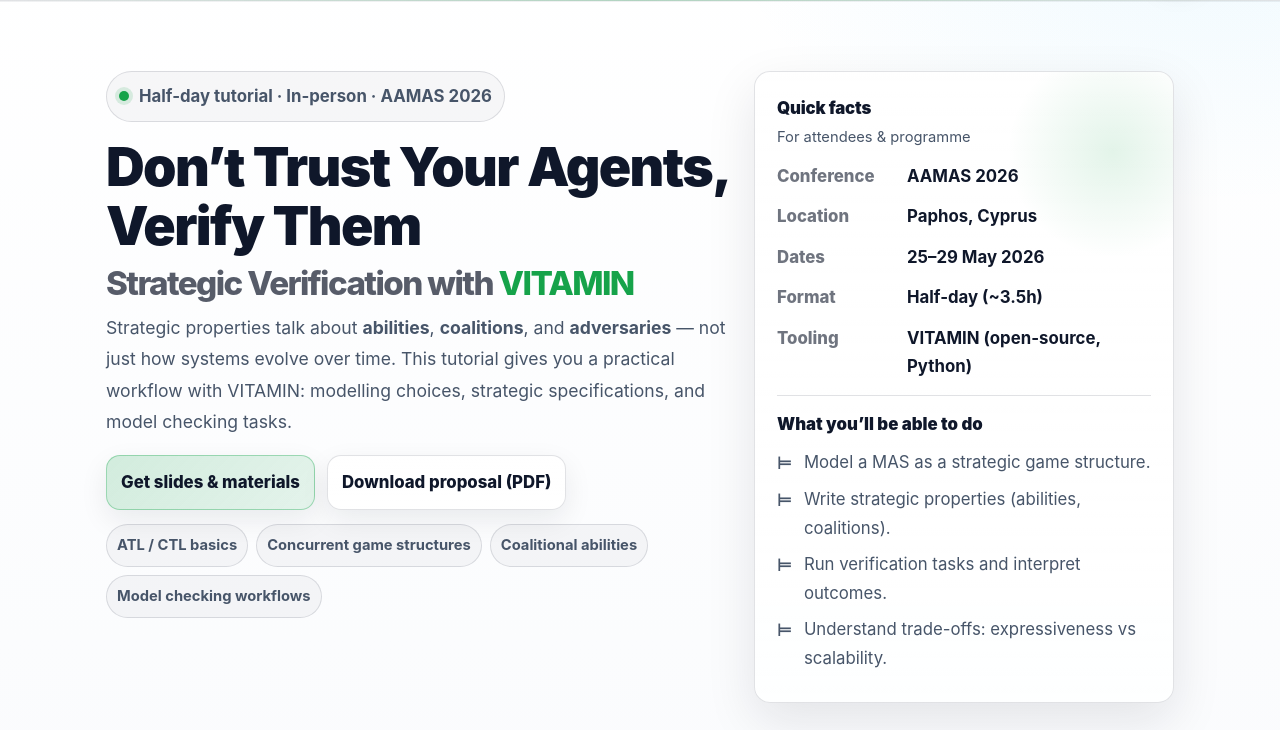
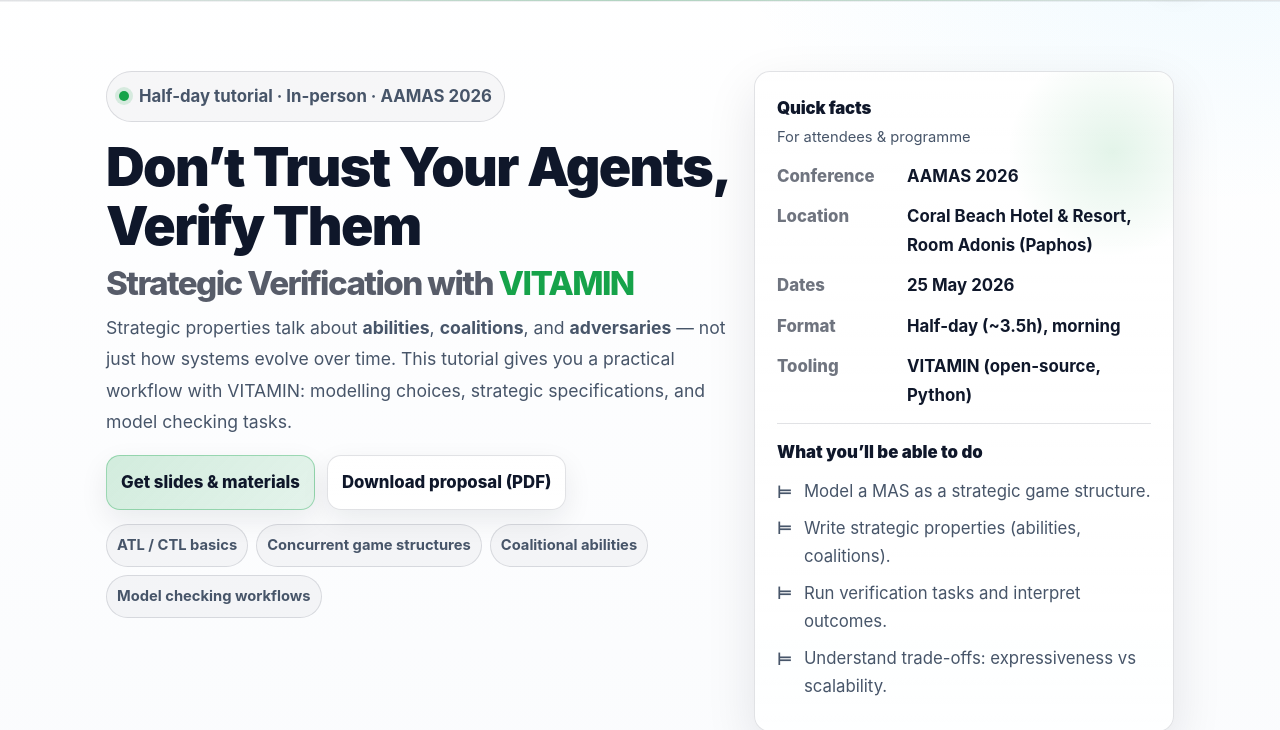
Before and after one commit to VITAMIN-organisation/tutorial, a plain HTML site: page index.html in a window 1280 px wide. Shown: the part 83-813 px from the top of the page. Drawn offline with Linux system fonts and the light colour scheme.

Commit message:
Update index.html

```diff
--- a/index.html
+++ b/index.html
@@ -185,15 +185,15 @@
           </div>
           <div class="kv">
             <div class="k">Location</div>
-            <div class="v">Paphos, Cyprus</div>
+            <div class="v">Coral Beach Hotel & Resort, Room Adonis (Paphos)</div>
           </div>
           <div class="kv">
             <div class="k">Dates</div>
-            <div class="v">25–29 May 2026</div>
+            <div class="v">25 May 2026</div>
           </div>
           <div class="kv">
             <div class="k">Format</div>
-            <div class="v">Half-day (~3.5h)</div>
+            <div class="v">Half-day (~3.5h), morning</div>
           </div>
           <div class="kv">
             <div class="k">Tooling</div>
```
